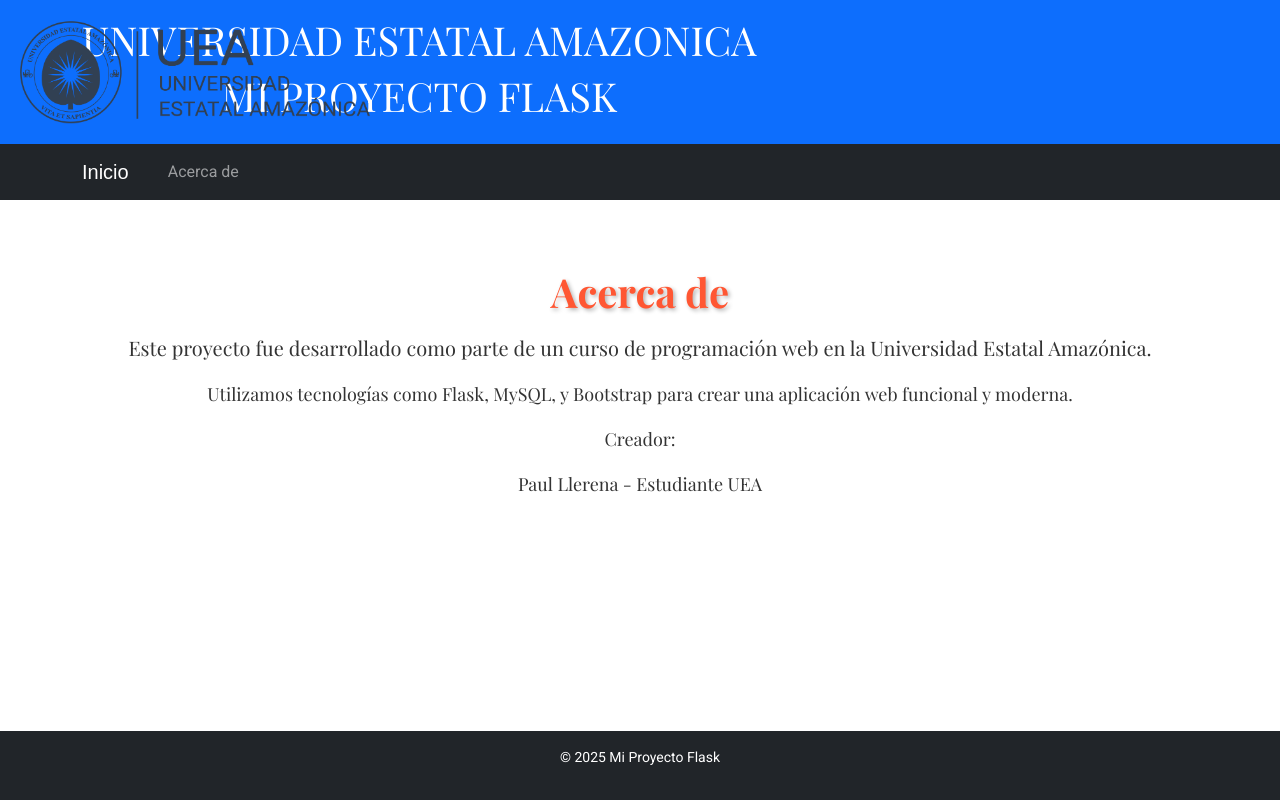
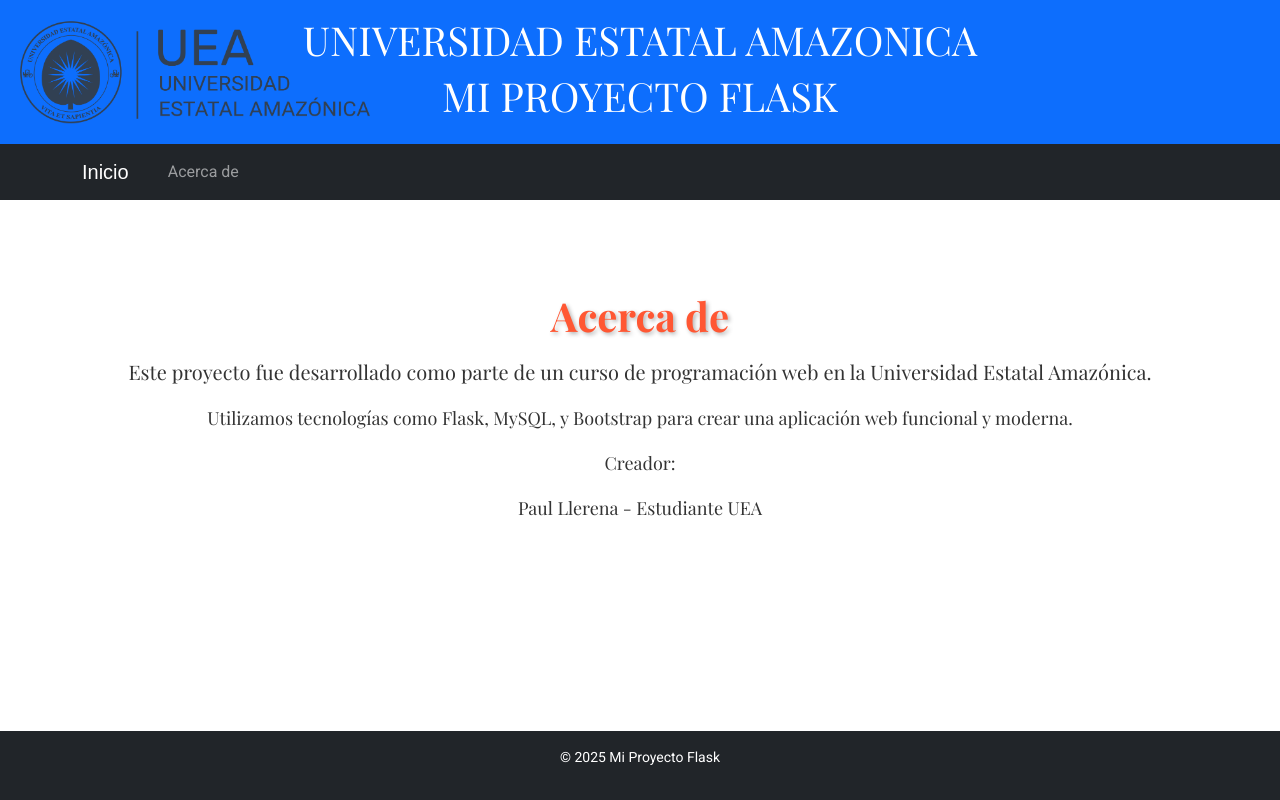
Before and after one commit to PAUL593LLC/DESARROLLO-WEB, a Flask app: page /about in a window 1280 px wide. Run offline with Flask 3, Linux system fonts and the light colour scheme; some web fonts are replaced.

Commit message:
PROYECTO LISTO PARA PRESENTAR..

```diff
--- a/templates/about.html
+++ b/templates/about.html
@@ -44,4 +44,5 @@
     <ul class="list-unstyled">
         <li>Paul Llerena - Estudiante UEA</li>
     </div>
+
 {% endblock %}
--- a/templates/base.html
+++ b/templates/base.html
@@ -1,4 +1,3 @@
-
 <!DOCTYPE html>
 <html lang="es">
 <head>
@@ -13,14 +12,12 @@
     <link href="https://cdn.jsdelivr.net/npm/bootstrap@5.3.0/dist/css/bootstrap.min.css" rel="stylesheet">
 </head>
 <body>
-    <header class="bg-primary text-white py-3">
-    <div class="container d-flex align-items-center">
-        <img src="{{ url_for('static', filename='logo.png') }}" alt="Logo Universidad Estatal Amazónica" class="mb-2 me-3" width="350">
-        <div>
+    <header class="bg-primary text-white py-3 text-center">
+        <div class="container">
+            <img src="{{ url_for('static', filename='logo.png') }}" alt="Logo Universidad Estatal Amazónica" class="mb-2" width="350">
             <h1>UNIVERSIDAD ESTATAL AMAZONICA</h1>
             <h1>MI PROYECTO FLASK</h1>
         </div>
-    </div>
     </header>
 
     <!-- Barra de navegación -->
@@ -41,7 +38,7 @@
     </nav>
 
     <!-- Contenido principal -->
-    <main class="container mt-4">
+    <main class="container mt-4 d-flex justify-content-center text-center">
         {% block content %}{% endblock %}
     </main>
 
--- a/templates/eliminar_producto.html
+++ b/templates/eliminar_producto.html
@@ -5,6 +5,9 @@
 <div class="container mt-4">
     <h2>Eliminar producto</h2>
     <p>¿Estás seguro de que deseas eliminar el producto <strong>{{ producto.nombre }}</strong>?</p>
+ <p><strong>Nombre:</strong> {{ producto.nombre }}</p>
+    <p><strong>Precio:</strong> ${{ producto.precio }}</p>
+    <p><strong>Stock:</strong> {{ producto.stock }}</p>
 
     <form method="POST">
         <button type="submit" class="btn btn-danger">Sí, eliminar</button>
```
